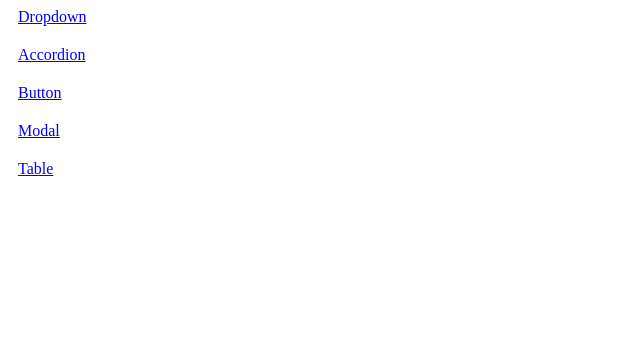
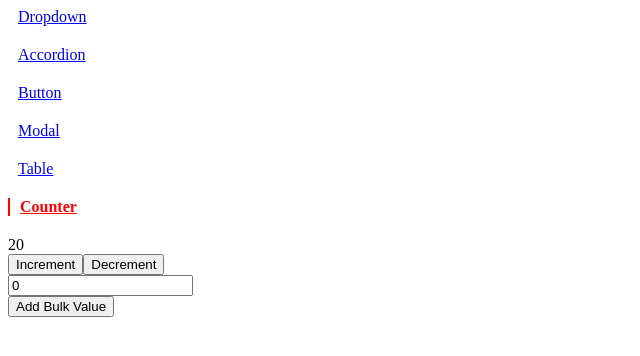
Before and after one commit to ipswebdev/React-Routing, a React (Create React App) app: page /counter in a window 1280 px wide. Shown: the top 356 px of the page, without its empty margins (0-640 px from the left). Built offline with nearby package versions, Linux system fonts and the light colour scheme.

Commit message:
implemented useReducer

```diff
--- a/src/App.js
+++ b/src/App.js
@@ -6,6 +6,7 @@ import ModalPage from './pages/ModalPage';
 import RouteRenderer from './components/RouteRenderer';
 import Sidebar from './components/Sidebar';
 import TablePage from './pages/TablePage';
+import CounterPage from './pages/CounterPage';
 
 function App() {
   const [modalState, setModalState] = useState(false);
@@ -32,6 +33,9 @@ function App() {
       <RouteRenderer path="/table">
         <TablePage></TablePage>
       </RouteRenderer>
+      <RouteRenderer path="/counter">
+        <CounterPage initialCount={20} />
+      </RouteRenderer>
     </div>
 
   )
--- a/src/components/Link.js
+++ b/src/components/Link.js
@@ -10,7 +10,6 @@ function  Link({children,toUrl}){
     }
     return (
         <a style={{'display':'inline-block','marginBottom':  '20px','borderLeft': currentPath === toUrl ?  '2px solid red' : '','fontWeight': currentPath === toUrl ?  'bold' : '','color': currentPath === toUrl ?  'red' : 'blue','paddingLeft':  '10px'}} onClick={handleClick} href={toUrl}>
-
             {children}
         </a>
     )
--- a/src/components/Sidebar.js
+++ b/src/components/Sidebar.js
@@ -22,6 +22,11 @@ function Sidebar(){
             label:'Table',
             path:'/table',
         }
+        ,
+        {
+            label:'Counter',
+            path:'/counter',
+        }
     ]
     return (
         <div>
--- a/src/components/SortableTable.js
+++ b/src/components/SortableTable.js
@@ -1,12 +1,10 @@
+import useSorting from "../hooks/use-sorting";
 import Table from "./Table";
-import { useState } from "react";
+// import { useState } from "react";
 
 function SortableTable(props){
     const { data,config } = props
-    const [sortOrder, setSortOrder] = useState(null);
-    const [sortBy, setSortBy] = useState(null);
-    // const [sortedData , setSortedData] = useState(data);
-
+    const {sortOrder,handleSorting,sortBy,sortedItems} = useSorting(data,config)
     const updatedConfig = config.map((col)=>{
         if(!col.sortValue){
             return col;
@@ -26,55 +24,12 @@ function SortableTable(props){
                     }else{
                         icon = '^v'
                     }
-                    return (<th key={col.label} onClick={()=>handleClick(col)}>{col.label} {icon}</th>)
+                    return (<th key={col.label} onClick={()=>handleSorting(col)}>{col.label} {icon}</th>)
                 }
             }
         }
     })
 
-    const handleClick = (column) => {
-        let label = column.label
-        if (sortBy && label !== sortBy) {
-            setSortBy(label);
-            setSortOrder('asc')
-            return;
-        }
-        if(sortOrder === null){
-            setSortOrder('asc')
-            setSortBy(label);
-
-        }else if(sortOrder === 'asc'){
-            setSortOrder('dsc')
-            setSortBy(label);
-
-        }else if(sortOrder === 'dsc'){
-            setSortOrder(null)
-            setSortBy(null);
-
-        }
-    }
-
-        let sortedItems = [...data];
-
-        if(sortOrder && sortBy){
-            const configItem = config.find((col)=>col.label === sortBy)
-            let order = 1
-            if(sortOrder == 'asc'){
-                order = 1;
-            }else{
-                order = -1;
-            }
-            sortedItems.sort((a,b)=>{
-                const valueA = configItem.sortValue(a);
-                const valueB = configItem.sortValue(b);
-
-                if(typeof(valueA) == 'string'){
-                    return order * (valueA.localeCompare(valueB))
-                }else{
-                    return order * (valueA - valueB)
-                }
-            })
-        }
     return <Table {...props} data={sortedItems} config={updatedConfig} />
 }
 
--- /dev/null
+++ b/src/hooks/use-counter.js
@@ -0,0 +1,19 @@
+import { useState, useEffect } from "react";
+
+function useCounter(initialCount){
+    const [inital,setCount] = useState(initialCount || 0)
+    const incrementCount = () => {
+        setCount(inital+1)
+    }
+    const decrementCount = () => {
+        setCount(inital-1)
+    }
+
+    useEffect(()=>{
+        console.log('useEffect',inital)
+    },[inital])
+
+    return {inital,incrementCount,decrementCount}
+}
+
+export default useCounter;
--- /dev/null
+++ b/src/hooks/use-sorting.js
@@ -0,0 +1,55 @@
+import { useState } from "react";
+function useSorting(data,config){
+
+    const [sortOrder, setSortOrder] = useState(null);
+    const [sortBy, setSortBy] = useState(null);
+
+    const handleSorting = (column) => {
+        let label = column.label
+        if (sortBy && label !== sortBy) {
+            setSortBy(label);
+            setSortOrder('asc')
+            return;
+        }
+        if(sortOrder === null){
+            setSortOrder('asc')
+            setSortBy(label);
+
+        }else if(sortOrder === 'asc'){
+            setSortOrder('dsc')
+            setSortBy(label);
+
+        }else if(sortOrder === 'dsc'){
+            setSortOrder(null)
+            setSortBy(null);
+
+        }
+    }
+
+    let sortedItems = [...data];
+
+    if(sortOrder && sortBy){
+        const configItem = config.find((col)=>col.label === sortBy)
+        let order = 1
+        if(sortOrder == 'asc'){
+            order = 1;
+        }else{
+            order = -1;
+        }
+        sortedItems.sort((a,b)=>{
+            const valueA = configItem.sortValue(a);
+            const valueB = configItem.sortValue(b);
+
+            if(typeof(valueA) == 'string'){
+                return order * (valueA.localeCompare(valueB))
+            }else{
+                return order * (valueA - valueB)
+            }
+        })
+    }
+
+    return {sortBy,sortOrder,handleSorting,sortedItems}
+
+}
+
+export default useSorting;
--- /dev/null
+++ b/src/pages/CounterPage.js
@@ -0,0 +1,68 @@
+import useCounter from "../hooks/use-counter";
+import { useReducer, useState } from "react";
+
+const COUNT_CHANGE = 'count';
+const VALUE_CHANGE = 'value';
+const reducer = (state,action) => {
+    console.log('reducer',action)
+    if(action.type === COUNT_CHANGE){
+        state = {
+            ...state,
+            count: state.count + action.payload
+        }
+    }
+    if(action.type === VALUE_CHANGE){
+        state = {
+            ...state,
+            valueToAdd: action.payload
+        }
+    }
+    return {
+        ...state
+    }
+}
+
+
+function CounterPage({initialCount}){
+    // const {inital,incrementCount,decrementCount} = useCounter(initialCount);
+    // const [inital,setCount] = useState(initialCount || 0)
+    const [state,dispatch] = useReducer(reducer,{
+        count: initialCount,
+        valueToAdd: 0
+    })
+    const incrementCount = () => {
+        // setCount(inital+1)
+        dispatch({type:COUNT_CHANGE,payload:1})
+    }
+    const decrementCount = () => {
+        // setCount(inital-1)
+        dispatch({type:COUNT_CHANGE,payload:-1})
+    }
+    const handleInputChange = (event) => {
+        let newValue = parseInt(event.target.value) || 0
+        dispatch({type:VALUE_CHANGE,payload:newValue})
+        console.log('input change',newValue)
+    }
+    const addToValue = () => {
+        dispatch({type:COUNT_CHANGE,payload:state.valueToAdd})
+        dispatch({type:VALUE_CHANGE,payload:0})
+        console.log('submit',state.valueToAdd)
+    }
+    return(
+        <div>
+            <div>{state.count || 0}</div>
+            <button onClick={()=>incrementCount()}> Increment </button>
+            <button onClick={()=>decrementCount()}> Decrement </button>
+            <div>
+                <input
+                    type="number"
+                    value={state.valueToAdd}
+                    onChange={handleInputChange}
+                />
+            </div>
+            <button onClick={()=>addToValue()}> Add Bulk Value </button>
+        </div>
+    )
+}
+
+export default CounterPage;
```
